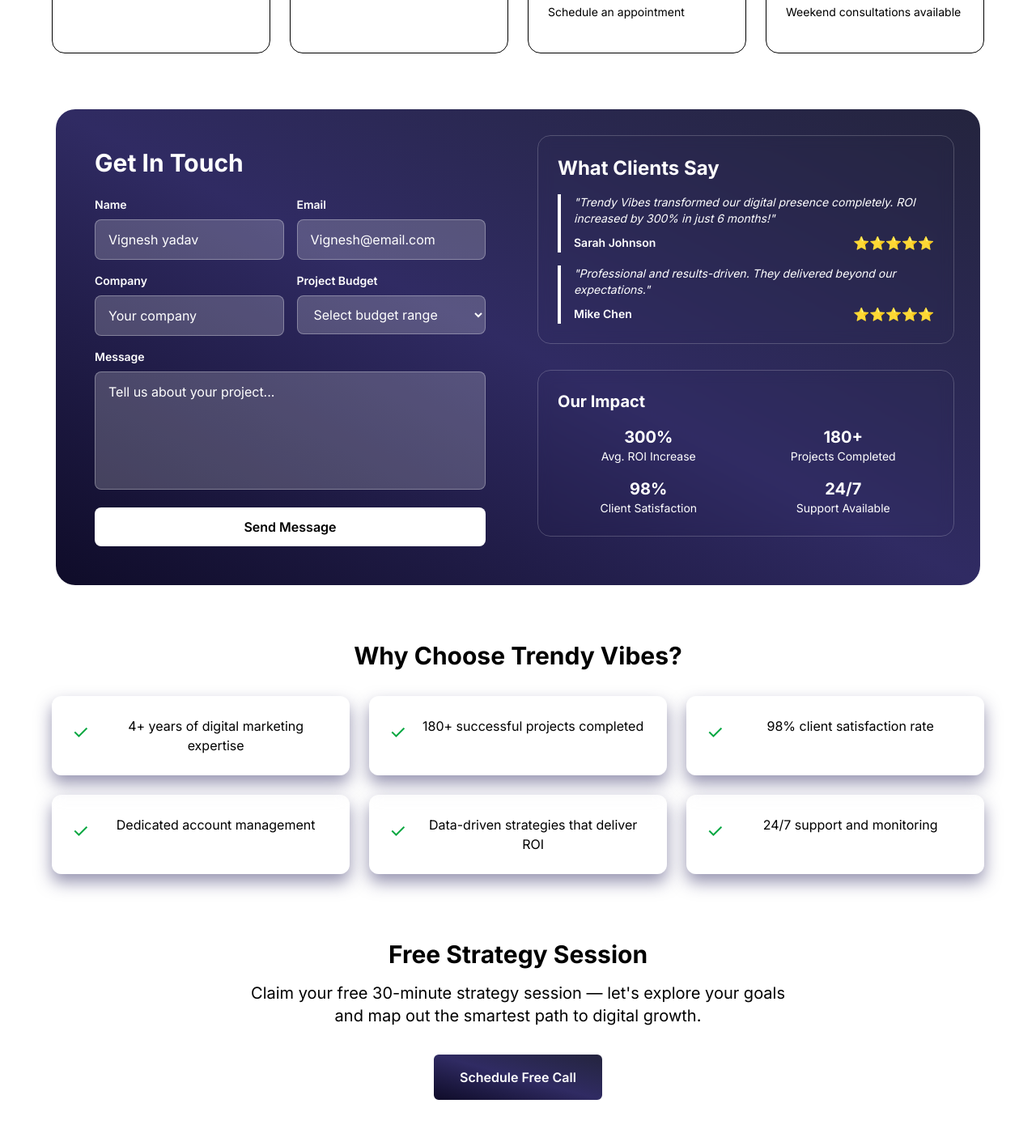
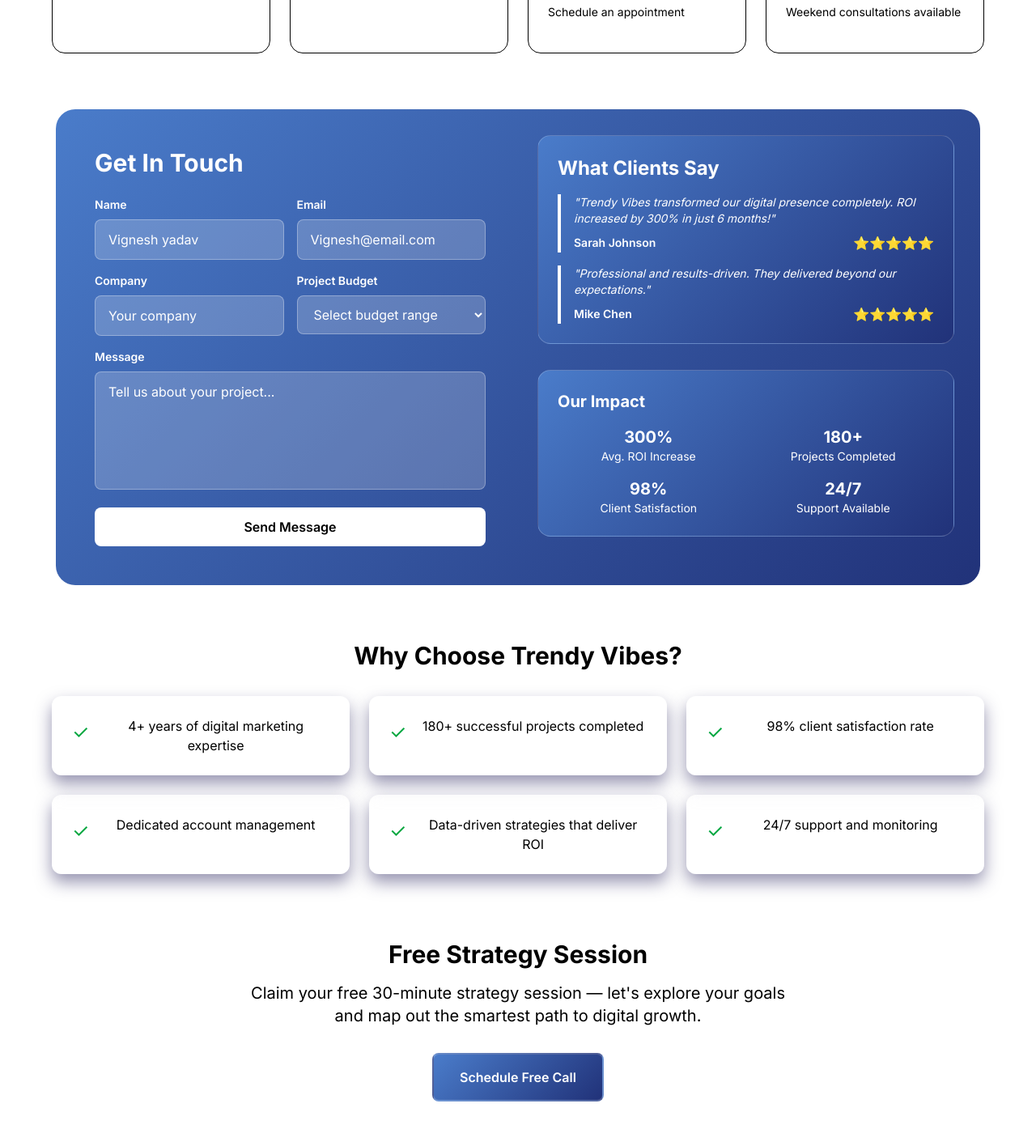
Before and after one commit to kamal-vt/trendyvibez, a Next.js app: page /lets-talk in a window 1280 px wide. Shown: the part 480-1896 px from the top of the page at 81% size. Built offline with nearby package versions, Linux system fonts and the light colour scheme.

Commit message:
change all  to one colour

```diff
--- a/src/app/components/Industries.jsx
+++ b/src/app/components/Industries.jsx
@@ -152,9 +152,10 @@
               onMouseLeave={() => setHoveredCard(null)}
             >
               <div
-                className={`p-6 sm:p-8 rounded-3xl bg-gradient-to-tr from-[#0f0c29] via-[#302b63] to-[#24243e] text-white shadow-xl backdrop-blur-lg border border-white/20 transition-all duration-300 ${
+                className={`p-6 sm:p-8 rounded-3xl text-white shadow-xl backdrop-blur-lg border border-white/20 transition-all duration-300 ${
                   hoveredCard === index ? "shadow-2xl shadow-white/20" : ""
                 }`}
+                style={{ background: 'linear-gradient(135deg, #4A7CCA, #213279)' }}
               >
                 <div className="text-center mb-6">
                   <div className="text-3xl sm:text-4xl mb-4">{industry.icon}</div>
--- a/src/app/components/LetsTalk.jsx
+++ b/src/app/components/LetsTalk.jsx
@@ -145,7 +145,7 @@
          <div
            className="rounded-3xl p-1 border  border-white/20 min-h-[400px] transition-all duration-500 transform hover:scale-105 hover:shadow-2xl hover:shadow-blue-500/30 "
          >
-           <div className="bg-gradient-to-tr from-[#0f0c29] via-[#302b63] to-[#24243e]  backdrop-blur-sm rounded-3xl p-8 h-full">
+           <div className="backdrop-blur-sm rounded-3xl p-8 h-full" style={{ background: 'linear-gradient(135deg, #4A7CCA, #213279)' }}>
             <div className="grid lg:grid-cols-2 gap-12 ">
               {/* Form */}
               <div className=' rounded-2xl p-4'>
@@ -247,7 +247,7 @@
                 </div> */}
 
                 {/* Testimonials */}
-                <div className=" backdrop-blur-sm rounded-2xl p-6 text-white border  border-white/20">
+                <div className="backdrop-blur-sm rounded-2xl p-6 text-white border border-white/20" style={{ background: 'linear-gradient(135deg, #4A7CCA, #213279)' }}>
                   <h4 className="text-2xl font-bold mb-4 text-[#ffffff]">What Clients Say</h4>
                   <div className="space-y-4">
                     {testimonials.map((testimonial, index) => (
@@ -266,7 +266,7 @@
                 </div>
 
                 {/* Stats */}
-                <div className=" backdrop-blur-sm rounded-2xl p-6 border border-white/20">
+                <div className="backdrop-blur-sm rounded-2xl p-6 border border-white/20" style={{ background: 'linear-gradient(135deg, #4A7CCA, #213279)' }}>
                   <h4 className="text-xl font-bold mb-4 text-white">Our Impact</h4>
                   <div className="grid grid-cols-2 gap-4">
                     <div className="text-center">
@@ -321,7 +321,7 @@
             Claim your free 30-minute strategy session — let's explore your goals
             and map out the smartest path to digital growth.
           </p>
-          <button className="bg-gradient-to-tr from-[#0f0c29] via-[#302b63] to-[#24243e] hover:bg-[#e68a00] text-white px-8 py-4 rounded-lg font-semibold transition-all duration-500 transform hover:scale-110 hover:shadow-2xl hover:shadow-[color:var(--tv-500)]/40 border-2 border-[var(--tv-accent)]">
+          <button className="text-white px-8 py-4 rounded-lg font-semibold transition-all duration-500 transform hover:scale-110 hover:shadow-2xl hover:shadow-[#CE82FF]/40 border-2 border-white/20" style={{ background: 'linear-gradient(135deg, #4A7CCA, #213279)' }} onMouseEnter={(e) => e.target.style.background = 'linear-gradient(135deg, #4A7CCA, #213279)'} onMouseLeave={(e) => e.target.style.background = 'linear-gradient(135deg, #4A7CCA, #213279)'}>
             Schedule Free Call
           </button>
         </div>
--- a/src/app/components/Services.jsx
+++ b/src/app/components/Services.jsx
@@ -99,7 +99,8 @@
         {servicesData.map((service, index) => (
           <div
             key={index}
-            className="sticky top-[120px] bg-gradient-to-tr from-[#0f0c29] via-[#302b63] to-[#24243e] rounded-3xl p-6 md:p-12 shadow-2xl"
+            className="sticky top-[120px] rounded-3xl p-6 md:p-12 shadow-2xl"
+            style={{ background: 'linear-gradient(135deg, #4A7CCA, #213279)' }}
           >
             <div className="grid md:grid-cols-2 gap-8">
               {/* Left - Illustration */}
--- a/src/app/components/Services/servicescoursal.jsx
+++ b/src/app/components/Services/servicescoursal.jsx
@@ -5,7 +5,7 @@
     <>
             {/* SEO Content Section */}
             <div className="mt-20 w-9/12 m-auto">
-          <div className=" bg-gradient-to-tr from-[#0f0c29] via-[#302b63] to-[#24243e] border-black rounded-3xl p-8 md:p-12 shadow-2xl">
+          <div className="border-black rounded-3xl p-8 md:p-12 shadow-2xl" style={{ background: 'linear-gradient(135deg, #4A7CCA, #213279)' }}>
             {/* Main Heading */}
             <div className="text-center mb-12">
               <h3 className="text-3xl md:text-4xl font-bold text-[#eaecf0] mb-6">
@@ -90,7 +90,7 @@
 
         {/* Paid Advertising Content Section */}
         <div className="mt-20 w-9/12 m-auto">
-          <div className=" bg-gradient-to-tr from-[#0f0c29] via-[#302b63] to-[#24243e] backdrop-blur-sm rounded-3xl p-8 md:p-12 border text-black border-white/20">
+          <div className="backdrop-blur-sm rounded-3xl p-8 md:p-12 border text-black border-white/20" style={{ background: 'linear-gradient(135deg, #4A7CCA, #213279)' }}>
             {/* Main Heading */}
             <div className="text-center mb-12">
               <h3 className="text-3xl md:text-4xl font-bold text-[#f2f3f6] mb-6">
@@ -174,7 +174,7 @@
 
         {/* Social Media Management Content Section */}
         <div className="mt-20 w-9/12 m-auto">
-          <div className=" bg-gradient-to-tr from-[#0f0c29] via-[#302b63] to-[#24243e] backdrop-blur-sm rounded-3xl p-8 md:p-12 border border-white/20">
+          <div className="backdrop-blur-sm rounded-3xl p-8 md:p-12 border border-white/20" style={{ background: 'linear-gradient(135deg, #4A7CCA, #213279)' }}>
             {/* Main Heading */}
             <div className="text-center mb-12">
               <h3 className="text-3xl md:text-4xl font-bold text-white mb-6">
@@ -258,7 +258,7 @@
 
         {/* Brand Development Content Section */}
         <div className="mt-20 w-9/12 m-auto">
-          <div className=" bg-gradient-to-tr from-[#0f0c29] via-[#302b63] to-[#24243e] backdrop-blur-sm rounded-3xl p-8 md:p-12 border border-white/20">
+          <div className="backdrop-blur-sm rounded-3xl p-8 md:p-12 border border-white/20" style={{ background: 'linear-gradient(135deg, #4A7CCA, #213279)' }}>
             {/* Main Heading */}
             <div className="text-center mb-12">
               <h3 className="text-3xl md:text-4xl font-bold text-white mb-6">
@@ -345,7 +345,7 @@
 
         {/* Content Strategy Content Section */}
         <div className="mt-20 w-9/12 m-auto">
-          <div className=" bg-gradient-to-tr from-[#0f0c29] via-[#302b63] to-[#24243e] backdrop-blur-sm rounded-3xl p-8 md:p-12 border border-white/20">
+          <div className="backdrop-blur-sm rounded-3xl p-8 md:p-12 border border-white/20" style={{ background: 'linear-gradient(135deg, #4A7CCA, #213279)' }}>
             {/* Main Heading */}
             <div className="text-center mb-12">
               <h3 className="text-3xl md:text-4xl font-bold text-[#ffffff] mb-6">
@@ -432,7 +432,7 @@
 
         {/* Analytics Content Section */}
         <div className="mt-20 w-9/12 m-auto mb-10">
-          <div className=" bg-gradient-to-tr from-[#0f0c29] via-[#302b63] to-[#24243e] backdrop-blur-sm rounded-3xl p-8 md:p-12 border border-white/20">
+          <div className="backdrop-blur-sm rounded-3xl p-8 md:p-12 border border-white/20" style={{ background: 'linear-gradient(135deg, #4A7CCA, #213279)' }}>
             {/* Main Heading */}
             <div className="text-center mb-12">
               <h3 className="text-3xl md:text-4xl font-bold text-white mb-6">
```
